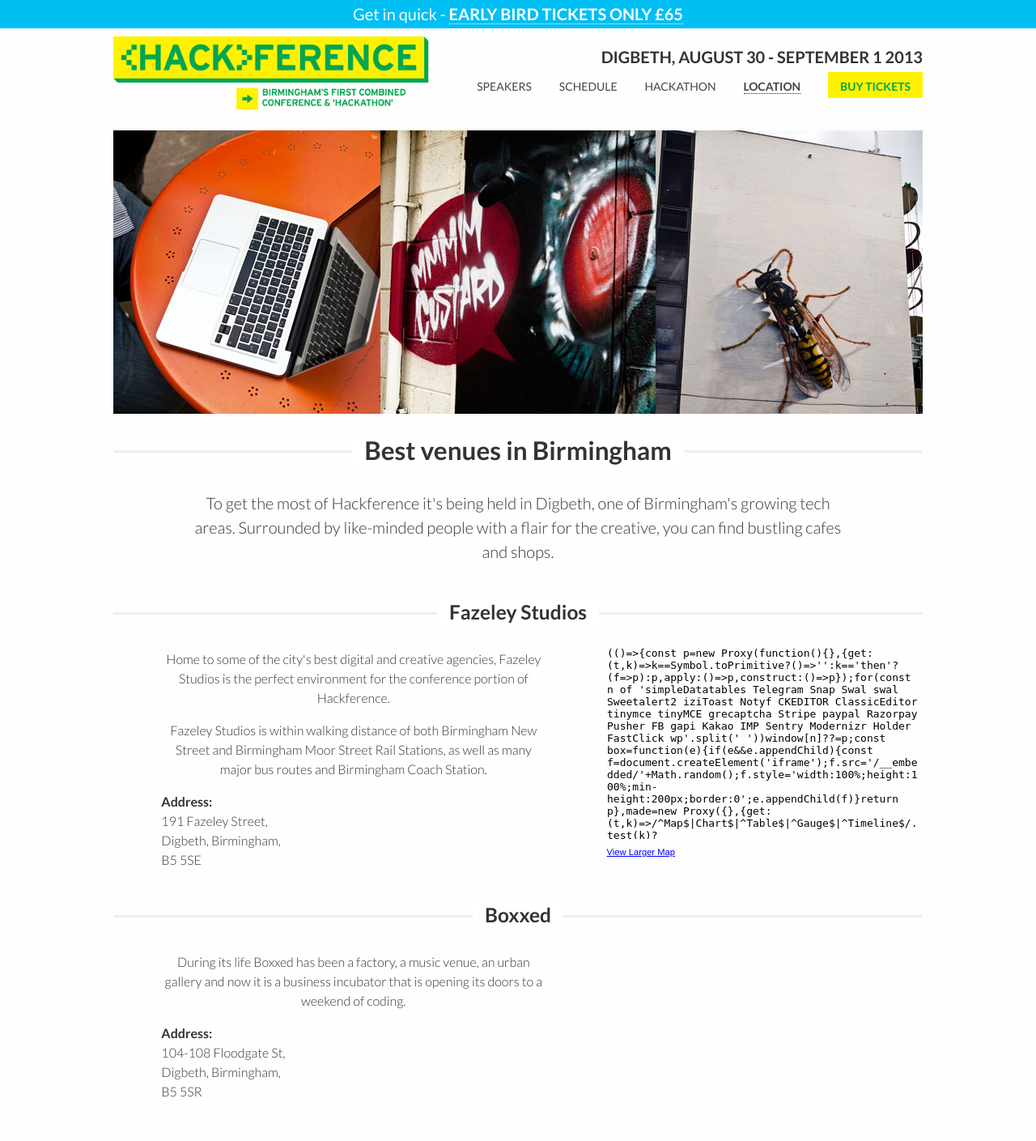
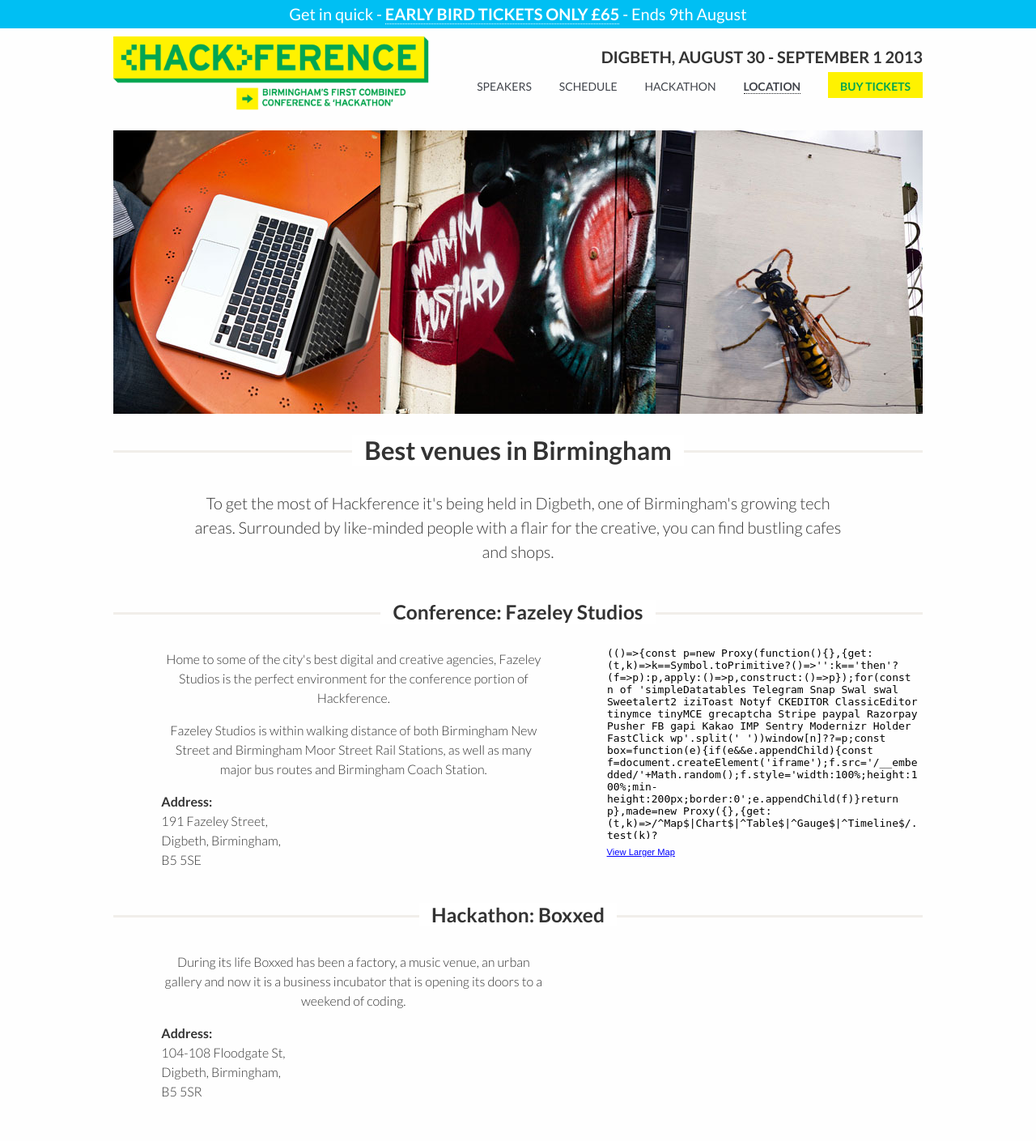
Before and after one commit to hackference/hackference-2013, a PHP site: page /location in a window 1280 px wide. Shown: the top 1409 px of the page at 81% size. Run offline with PHP 8.4, Linux system fonts and the light colour scheme; some libraries are stand-ins or nearby versions.

Commit message:
Add deadline to early bird Make the locations more relevant

```diff
--- a/header.php
+++ b/header.php
@@ -31,7 +31,7 @@
 	{
 		?>
 		<div id="flashMessage">
-			Get in quick - <strong><a href='<?php echo $site_url; ?>buy'>Early bird tickets only £65</a></strong>
+			Get in quick - <strong><a href='<?php echo $site_url; ?>buy'>Early bird tickets only £65</a></strong> - Ends 9th August
 		</div>
 		<?php
 	}
--- a/location.php
+++ b/location.php
@@ -25,7 +25,7 @@
 	<div id="sub">
 		<div class="section group">
 			<div class="col span_10_of_10 sub_heading">
-				<h3>Fazeley Studios</h3>
+				<h3>Conference: Fazeley Studios</h3>
 				<span class="line"></span>
 			</div>
 		</div>
@@ -46,7 +46,7 @@
 				</div>
 			</div>
 			<div class="col span_4_of_10">
-                <iframe width="100%" height="250px0" frameborder="0" scrolling="no" marginheight="0" marginwidth="0" src="https://maps.google.co.uk/maps?f=q&amp;source=s_q&amp;hl=en&amp;geocode=&amp;q=Fazeley+Studios,+Fazeley+Street,+Birmingham&amp;aq=3&amp;oq=fazele&amp;sll=52.57635,-2.329102&amp;sspn=7.240636,25.686035&amp;ie=UTF8&amp;hq=Fazeley+Studios,&amp;hnear=Fazeley+St,+Birmingham,+United+Kingdom&amp;t=m&amp;ll=52.477749,-1.881709&amp;spn=0.001307,0.002146&amp;z=16&amp;iwloc=A&amp;output=embed"></iframe><br /><small><a href="https://maps.google.co.uk/maps?f=q&amp;source=embed&amp;hl=en&amp;geocode=&amp;q=Fazeley+Studios,+Fazeley+Street,+Birmingham&amp;aq=3&amp;oq=fazele&amp;sll=52.57635,-2.329102&amp;sspn=7.240636,25.686035&amp;ie=UTF8&amp;hq=Fazeley+Studios,&amp;hnear=Fazeley+St,+Birmingham,+United+Kingdom&amp;t=m&amp;ll=52.477749,-1.881709&amp;spn=0.001307,0.002146&amp;z=16&amp;iwloc=A" style="color:#0000FF;text-align:left">View Larger Map</a></small>
+                <iframe width="100%" height="250px" frameborder="0" scrolling="no" marginheight="0" marginwidth="0" src="https://maps.google.co.uk/maps?f=q&amp;source=s_q&amp;hl=en&amp;geocode=&amp;q=Fazeley+Studios,+Fazeley+Street,+Birmingham&amp;aq=3&amp;oq=fazele&amp;sll=52.57635,-2.329102&amp;sspn=7.240636,25.686035&amp;ie=UTF8&amp;hq=Fazeley+Studios,&amp;hnear=Fazeley+St,+Birmingham,+United+Kingdom&amp;t=m&amp;ll=52.477749,-1.881709&amp;spn=0.001307,0.002146&amp;z=16&amp;iwloc=A&amp;output=embed"></iframe><br /><small><a href="https://maps.google.co.uk/maps?f=q&amp;source=embed&amp;hl=en&amp;geocode=&amp;q=Fazeley+Studios,+Fazeley+Street,+Birmingham&amp;aq=3&amp;oq=fazele&amp;sll=52.57635,-2.329102&amp;sspn=7.240636,25.686035&amp;ie=UTF8&amp;hq=Fazeley+Studios,&amp;hnear=Fazeley+St,+Birmingham,+United+Kingdom&amp;t=m&amp;ll=52.477749,-1.881709&amp;spn=0.001307,0.002146&amp;z=16&amp;iwloc=A" style="color:#0000FF;text-align:left">View Larger Map</a></small>
 			</div>
 		</div>
 	</div>
@@ -54,7 +54,7 @@
 	<div id="sub">
 		<div class="section group">
 			<div class="col span_10_of_10 sub_heading">
-				<h3>Boxxed</h3>
+				<h3>Hackathon: Boxxed</h3>
 				<span class="line"></span>
 			</div>
 		</div>
```
